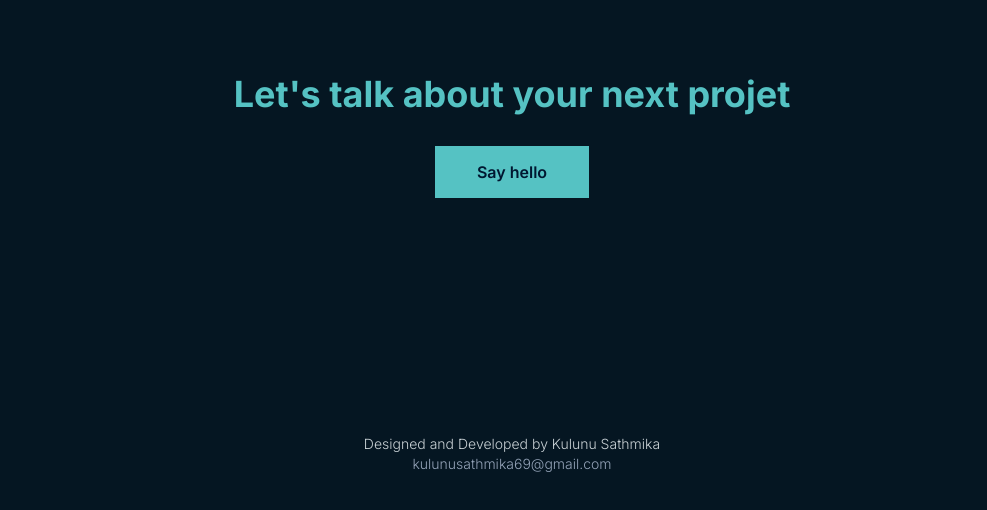
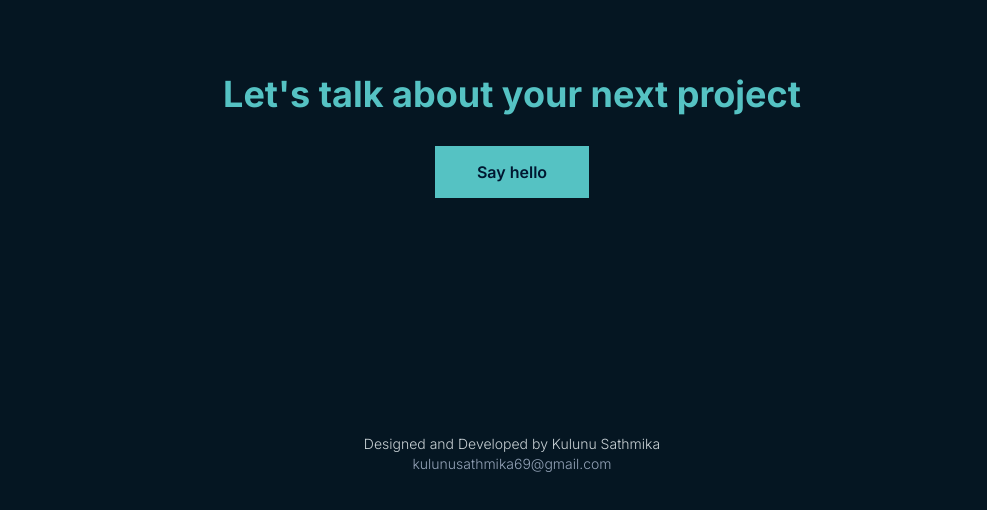
Before and after one commit to Sathmikasenadheera01/Sathmika-personal, a website: page index.html in a window 1280 px wide. Shown: the part 3778-4288 px from the top of the page, without its empty margins (128-1115 px from the left). Drawn offline with nearby package versions, Linux system fonts and the light colour scheme.

Commit message:
fix typo

```diff
--- a/index.html
+++ b/index.html
@@ -267,7 +267,7 @@
     <!-- contact form -->
 
       <div class="py-12 lg:py-24 text-center" id="contact">
-        <h1 class="font-bold text-secondary text-2xl sm:text-4xl 2xl:text-5xl" data-aos="fade-up">Let's talk about your next projet</h1>
+        <h1 class="font-bold text-secondary text-2xl sm:text-4xl 2xl:text-5xl" data-aos="fade-up">Let's talk about your next project</h1>
 
         <!-- <div class="md:px-8 lg:px-32" data-aos="fade-up">
           <div class="flex flex-col md:flex-row md:gap-12 gap-6 justify-center items-center">
```
